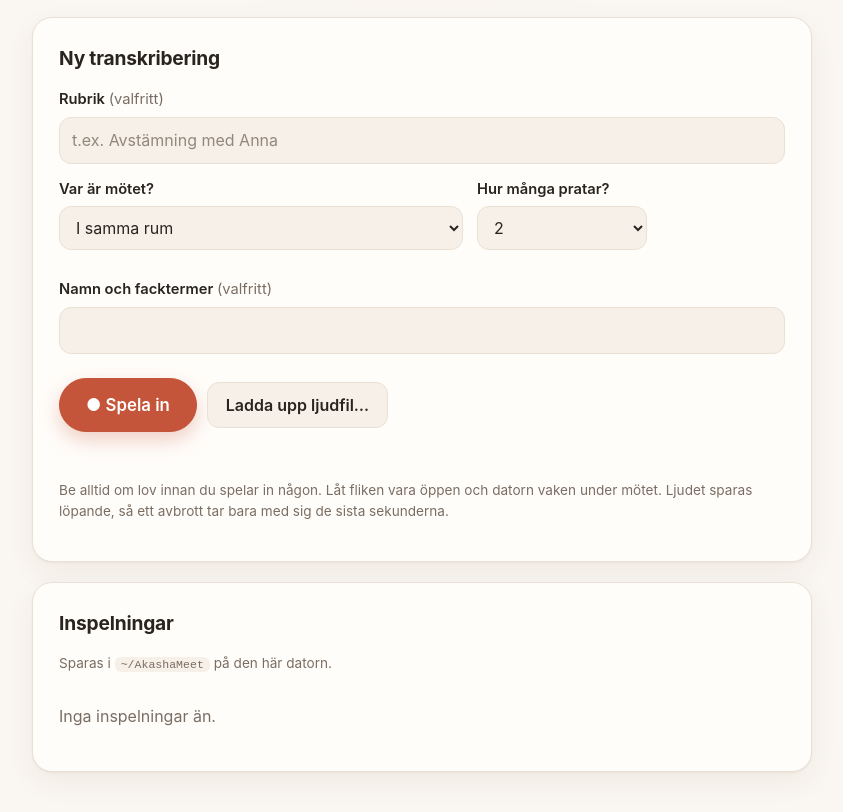
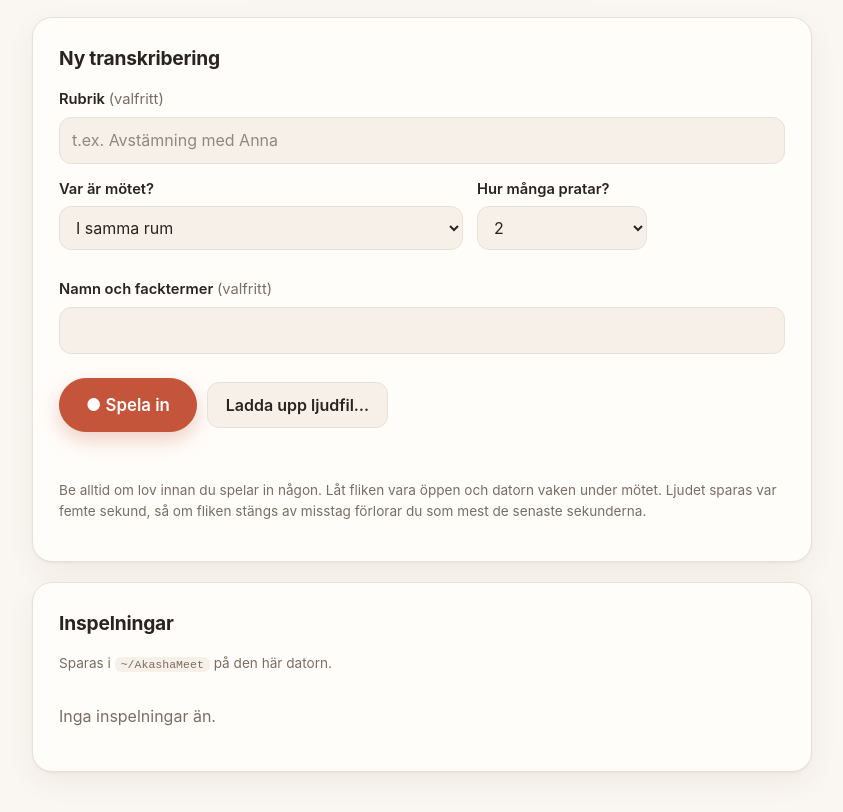
Before and after one commit to jamesmcstrid/akasha-protokoll, a plain HTML site: page app/static/index.html in a window 1280 px wide. Shown: the part 136-948 px from the top of the page, without its empty margins (218-1061 px from the left). Drawn offline with Linux system fonts and the light colour scheme; no server answers.

Commit message:
Tydligare mening om att ljudet sparas löpande
"Ljudet sparas löpande, så ett avbrott tar bara med sig de sista
sekunderna" blir "Ljudet sparas var femte sekund, så om fliken stängs
av misstag förlorar du som mest de senaste sekunderna."

Co-Authored-By: Claude Opus 5.5 <noreply@anthropic.com>
Claude-Session: https://claude.ai/code/session_011HXABQnD42FXxnopornQpY

```diff
--- a/app/static/index.html
+++ b/app/static/index.html
@@ -73,7 +73,8 @@
 
       <p id="meddelande" class="meddelande" role="status" aria-live="polite"></p>
       <p class="dampad liten">Be alltid om lov innan du spelar in någon. Låt fliken vara öppen och datorn vaken
-        under mötet. Ljudet sparas löpande, så ett avbrott tar bara med sig de sista sekunderna.</p>
+        under mötet. Ljudet sparas var femte sekund, så om fliken stängs av misstag förlorar du som mest
+        de senaste sekunderna.</p>
     </section>
 
     <section id="visning" class="kort" aria-labelledby="v-rubrik" hidden>
```
